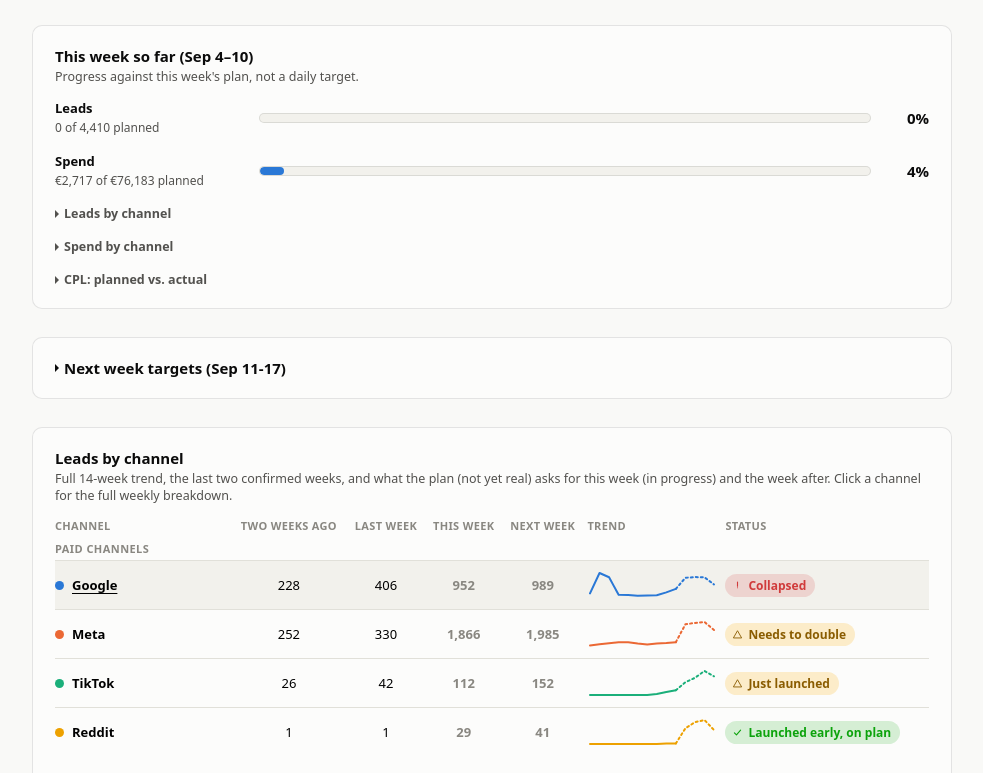
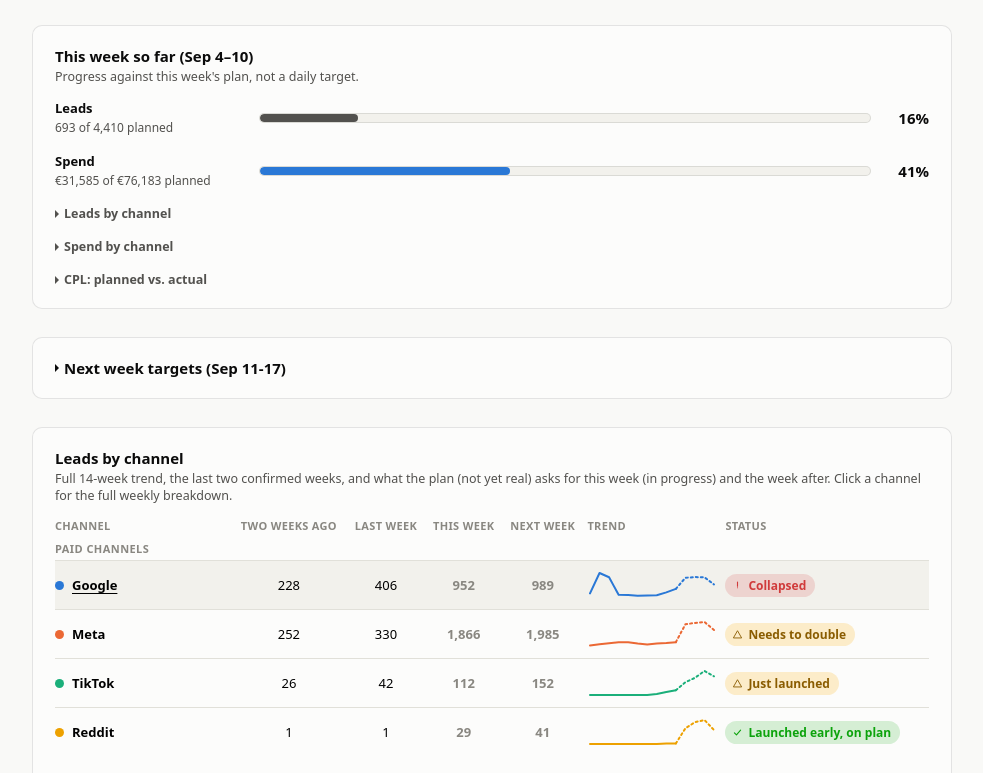
Before and after one commit to francoecker-akka/akka-q3-tracker-site, a website: page index.html in a window 1280 px wide. Shown: the part 1487-2260 px from the top of the page, without its empty margins (148-1131 px from the left). Drawn offline with Linux system fonts and the light colour scheme.

Commit message:
Refresh this week's leads and spend through Sep 7

```diff
--- a/index.html
+++ b/index.html
@@ -330,7 +330,7 @@
   var bookings = [86076,150639,55382,66048,80975,52919,42362,42020,51412,87283,171830,198841,191845,136552];
   var totalLeads = [698,1888,1777,971,997,837,442,597,892,1268,3971,4381,4198,2788];
 
-  // "So far" figures cover Sep 4 (day 1 of the new week; Sep 4-10 is still open)
+  // "So far" figures cover Sep 4-7 (this week is still open, Sep 8-10 not in yet)
   // `plan` is the last known Google Sheet forecast for weeks 8-13, hand-set and frozen -- never
   // derive it from `data`, since `data` gets overwritten with the real (BigQuery) number the moment
   // a week closes. Update `plan` by hand only when the sheet's own forecast changes.
@@ -339,18 +339,18 @@
   // there is for leads, so this closed-week snapshot has to be kept by hand, separately.
   // nextWeekSpendPlan: same story, one week further out (Sep 11-17) -- for the Next week targets card.
   var paidChannels = [
-    { name: "Google", key: "google", data: [179,1191,982,109,95,68,76,83,228,406,869,902,893,568], plan: [241,703,869,902,893,568], status: "critical", statusLabel: "Collapsed", leadsSoFar: 0, spendSoFar: 918.15, spendPlan: 22855, lastWeekSpendActual: 19520.20, lastWeekSpendPlan: 19046, nextWeekSpendPlan: 22855 },
-    { name: "Meta", key: "meta", data: [46,148,241,314,332,209,137,209,252,330,1783,1934,1752,1168], plan: [489,1200,1583,1684,1752,1168], status: "warning", statusLabel: "Needs to double", leadsSoFar: 0, spendSoFar: 1639.07, spendPlan: 47941, lastWeekSpendActual: 19913.97, lastWeekSpendPlan: 38942, nextWeekSpendPlan: 46102 },
-    { name: "TikTok", key: "tiktok", data: [0,0,0,0,0,0,0,9,26,42,108,146,204,159], plan: [18,74,108,146,204,159], status: "warning", statusLabel: "Just launched", leadsSoFar: 0, spendSoFar: 101.81, spendPlan: 3282, lastWeekSpendActual: 4163.66, lastWeekSpendPlan: 3641, nextWeekSpendPlan: 4103 },
-    { name: "Reddit", key: "reddit", data: [0,0,0,0,0,0,0,0,1,1,28,39,43,25], plan: [1,8,28,39,43,25], status: "good", statusLabel: "Launched early, on plan", leadsSoFar: 0, spendSoFar: 58.08, spendPlan: 2105, lastWeekSpendActual: 1564.06, lastWeekSpendPlan: 1857, nextWeekSpendPlan: 3123 }
+    { name: "Google", key: "google", data: [179,1191,982,109,95,68,76,83,228,406,869,902,893,568], plan: [241,703,869,902,893,568], status: "critical", statusLabel: "Collapsed", leadsSoFar: 215, spendSoFar: 14301.50, spendPlan: 22855, lastWeekSpendActual: 19520.20, lastWeekSpendPlan: 19046, nextWeekSpendPlan: 22855 },
+    { name: "Meta", key: "meta", data: [46,148,241,314,332,209,137,209,252,330,1783,1934,1752,1168], plan: [489,1200,1583,1684,1752,1168], status: "warning", statusLabel: "Needs to double", leadsSoFar: 260, spendSoFar: 13642.83, spendPlan: 47941, lastWeekSpendActual: 19913.97, lastWeekSpendPlan: 38942, nextWeekSpendPlan: 46102 },
+    { name: "TikTok", key: "tiktok", data: [0,0,0,0,0,0,0,9,26,42,108,146,204,159], plan: [18,74,108,146,204,159], status: "warning", statusLabel: "Just launched", leadsSoFar: 22, spendSoFar: 2671.35, spendPlan: 3282, lastWeekSpendActual: 4163.66, lastWeekSpendPlan: 3641, nextWeekSpendPlan: 4103 },
+    { name: "Reddit", key: "reddit", data: [0,0,0,0,0,0,0,0,1,1,28,39,43,25], plan: [1,8,28,39,43,25], status: "good", statusLabel: "Launched early, on plan", leadsSoFar: 12, spendSoFar: 968.99, spendPlan: 2105, lastWeekSpendActual: 1564.06, lastWeekSpendPlan: 1857, nextWeekSpendPlan: 3123 }
   ];
   var otherChannels = [
-    { name: "Social Media (owned)", data: [21,33,22,27,41,38,25,33,61,37,129,154,170,119], plan: [50,99,129,154,170,119], status: "warning", statusLabel: "Needs to scale", leadsSoFar: 0 },
+    { name: "Social Media (owned)", data: [21,33,22,27,41,38,25,33,61,37,129,154,170,119], plan: [50,99,129,154,170,119], status: "warning", statusLabel: "Needs to scale", leadsSoFar: 27 },
     { name: "GPs", data: [5,16,14,7,7,4,0,1,2,0,49,73,80,56], plan: [16,26,49,73,80,56], status: "critical", statusLabel: "Stalled", leadsSoFar: 0 },
-    { name: "Emails", data: [3,4,3,37,14,6,4,1,84,191,52,78,48,32], plan: [8,232,252,378,48,232], status: "good", statusLabel: "Reactivation spike", leadsSoFar: 0 },
-    { name: "PR", data: [24,14,14,12,9,8,7,9,12,15,21,25,25,21], plan: [9,14,21,25,25,21], status: "good", statusLabel: "On plan", leadsSoFar: 0 },
-    { name: "Organic", data: [58,24,34,27,42,38,17,46,22,31,41,63,57,26], plan: [36,51,41,63,57,26], status: "good", statusLabel: "Ahead of plan", leadsSoFar: 0 },
-    { name: "Unknown/Direct", data: [362,458,467,438,457,466,176,206,204,215,892,967,925,614], plan: [240,635,828,887,925,614], status: "warning", statusLabel: "Not attributable", leadsSoFar: 0 }
+    { name: "Emails", data: [3,4,3,37,14,6,4,1,84,191,52,78,48,32], plan: [8,232,252,378,48,232], status: "good", statusLabel: "Reactivation spike", leadsSoFar: 23 },
+    { name: "PR", data: [24,14,14,12,9,8,7,9,12,15,21,25,25,21], plan: [9,14,21,25,25,21], status: "good", statusLabel: "On plan", leadsSoFar: 13 },
+    { name: "Organic", data: [58,24,34,27,42,38,17,46,22,31,41,63,57,26], plan: [36,51,41,63,57,26], status: "good", statusLabel: "Ahead of plan", leadsSoFar: 11 },
+    { name: "Unknown/Direct", data: [362,458,467,438,457,466,176,206,204,215,892,967,925,614], plan: [240,635,828,887,925,614], status: "warning", statusLabel: "Not attributable", leadsSoFar: 110 }
   ];
 
   var cum = [];
```
